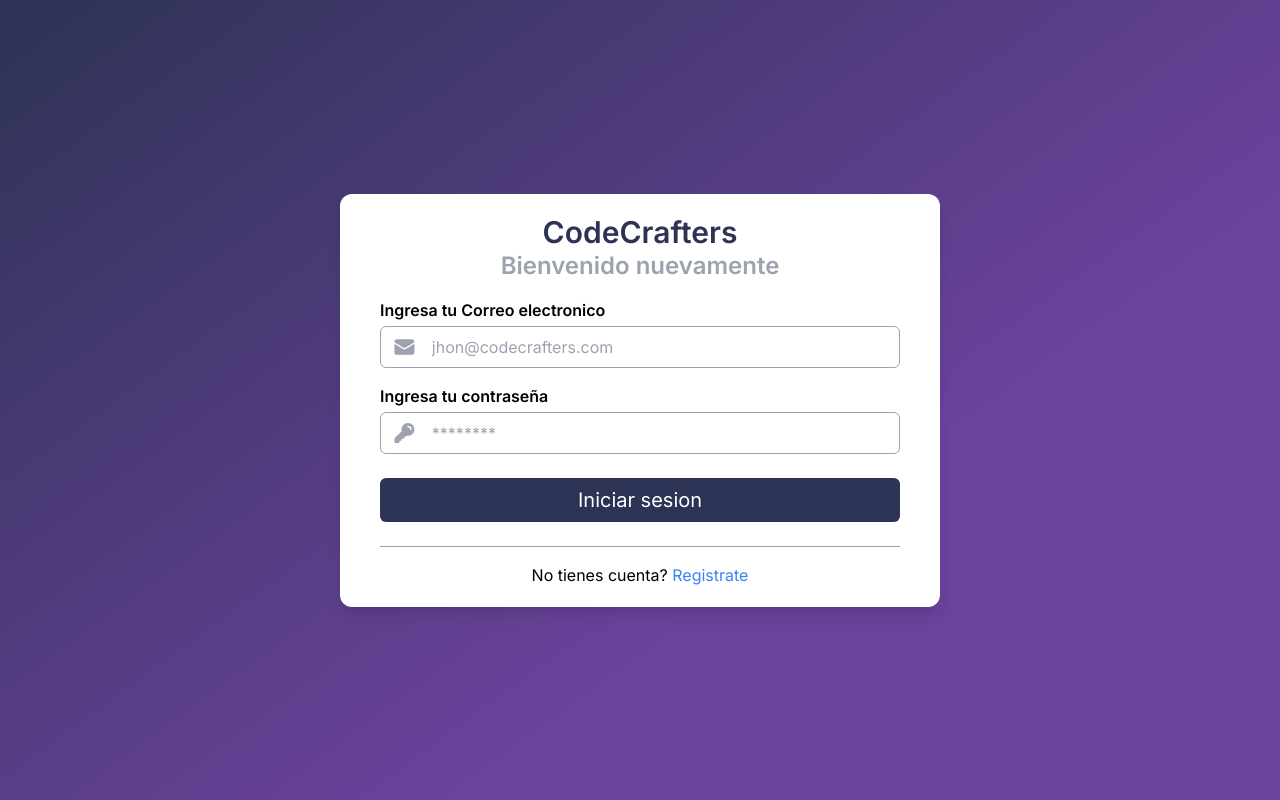
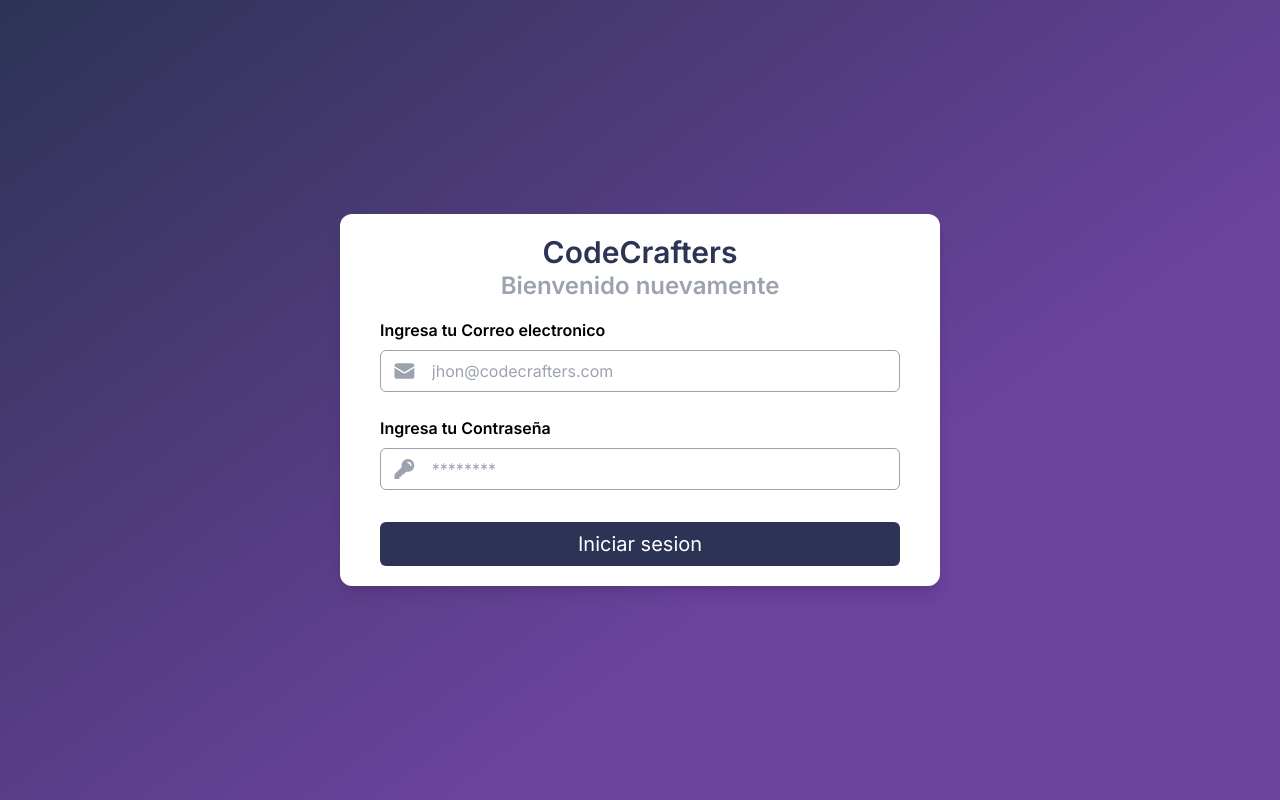
Before and after one commit to Oliver-G-R/freelancer-web-app, a Next.js app: page /auth/login in a window 1280 px wide. Built offline with nearby package versions, Linux system fonts and the light colour scheme.

Commit message:
add: paginas y layout principal de auth

```diff
--- a/src/app/auth/layout.tsx
+++ b/src/app/auth/layout.tsx
@@ -4,7 +4,7 @@ interface LayoutAuthProps{
 const layoutAuth = ({children}:LayoutAuthProps) => {
   return (
      <main className="global-container flex flex-col justify-center items-center h-[100vh]">
-        <div className="rounded-xl shadow-lg bg-white px-10 py-5 w-[600px] max-sm:w-full">
+        <div className="rounded-xl shadow-lg bg-white px-10 py-5 w-[600px]   max-sm:w-full">
           <span className="font-semibold text-[--color-secondary] text-center text-3xl block">
             CodeCrafters
           </span>
--- a/src/app/auth/login/page.tsx
+++ b/src/app/auth/login/page.tsx
@@ -1,58 +1,35 @@
-import Link from "next/link";
+"use client";
 import { HiEnvelope, HiKey } from "react-icons/hi2";
+import { InputForm } from '../_components/InputForm';
+import { FormAuth } from "../_components/FormAuth";
+import { FormEvent } from "react";
 
 export default function Login() {
+  const handleSubmit = (e: FormEvent) => {}
   return (
-    <>
-      <form>
-        <fieldset>
-          <legend className="text-2xl text-center mb-4 text-gray-400 font-semibold">
-            Bienvenido nuevamente
-          </legend>
-          <div className="flex flex-col gap-4 mb-6">
-            <div className="flex flex-col gap-1">
-              <label className="font-semibold" htmlFor="email">
-                Ingresa tu Correo electronico
-              </label>
-              <div className="hover:border-purple-300 border-[1.5px]  transition border-gray-400 rounded-md overflow-hidden flex items-center px-3">
-                <HiEnvelope className="text-gray-400 text-2xl" />
-                <input
-                  className="w-full outline-0 px-4 py-2 "
+    <FormAuth
+      legendTitle="Bienvenido nuevamente"
+      btnTitle="Iniciar sesion"
+      handleSubmit={handleSubmit}
+    >
+      <InputForm
+          labelTitle="Ingresa tu Correo electronico"
           type="email"
           name="email"
           id="email"
           placeholder="jhon@codecrafters.com"
-                />
-              </div>
-            </div>
-            <div className="flex flex-col gap-1">
-              <label className="font-semibold" htmlFor="password">
-                Ingresa tu contraseña
-              </label>
-              <div className="hover:border-purple-300 border-[1.5px]  transition border-gray-400 rounded-md overflow-hidden flex items-center px-3">
-                <HiKey className="text-gray-400 text-2xl" />
-                <input
-                  className="w-full outline-0 px-4 py-2 "
+          >
+          <HiEnvelope className="text-gray-400 text-2xl" />
+      </InputForm>
+      <InputForm
+          labelTitle="Ingresa tu Contraseña"
           type="password"
           name="password"
           id="password"
           placeholder="********"
-                />
-              </div>
-            </div>
-          </div>
-
-          <button className="text-xl text-center bg-[--color-secondary] text-white rounded-md w-full p-2">
-            Iniciar sesion
-          </button>
-        </fieldset>
-      </form>
-
-      <div className="flex flex-col items-center border-t-[1.3px] border-gray-400 w-full mt-6 pt-4">
-          <span className="">
-            No tienes cuenta?  <Link href="/auth/register/type-account" className="text-blue-500">Registrate</Link>
-          </span>
-      </div>
-    </>
+          >
+          <HiKey className="text-gray-400 text-2xl" />
+      </InputForm>
+    </FormAuth>
   )
 }
--- /dev/null
+++ b/src/app/auth/register/developer/page.tsx
@@ -0,0 +1,9 @@
+export default function Developer(){
+  return (
+    <>
+      <h1>
+        Desarrollador
+      </h1>
+    </>
+  )
+}
--- a/src/app/auth/register/type-account/page.tsx
+++ b/src/app/auth/register/type-account/page.tsx
@@ -1,3 +1,4 @@
+"use client";
 import Link from "next/link";
 import { HiComputerDesktop, HiUser } from "react-icons/hi2";
 export default function Register(){
@@ -8,13 +9,15 @@ export default function Register(){
       </h1>
 
       <section className="flex flex-col gap-4 mt-6">
-        <Link href="/" className="flex justify-center text-xl font-semibold text-gray-400 rounded-[5px] border-gray-300 border-[2px] bg-white p-2">
+        <Link
+          href='/auth/register/developer'
+          className="flex justify-center text-xl font-semibold text-gray-400 rounded-[5px] border-gray-300 border-[2px] bg-white p-2">
           <div className="flex gap-4 w-[40%]">
             <HiComputerDesktop className="text-3xl" />
             <span>Desarrollador</span>
           </div>
         </Link>
-        <Link href="/" className="flex justify-center text-xl font-semibold text-gray-400 rounded-[5px] border-gray-300 border-[2px] bg-white p-2">
+        <Link href="/auth/register/user-basic" className="flex justify-center text-xl font-semibold text-gray-400 rounded-[5px] border-gray-300 border-[2px] bg-white p-2">
           <div className="flex gap-4 w-[40%]">
             <HiUser className="text-3xl" />
             <span>Cliente</span>
--- /dev/null
+++ b/src/app/auth/register/user-basic/page.tsx
@@ -0,0 +1,9 @@
+export default function UserBasic(){
+  return (
+    <>
+      <h1>
+        Uusuario basico
+      </h1>
+    </>
+  )
+}
```
Lines whose indentation alone changed are shown as unchanged.
